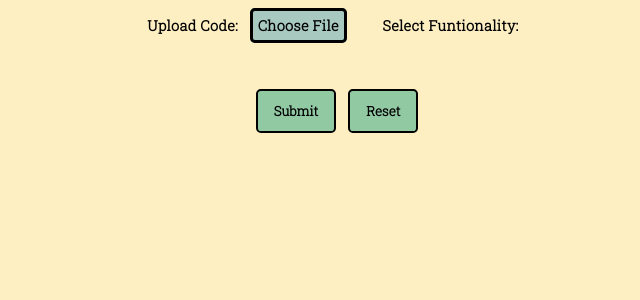
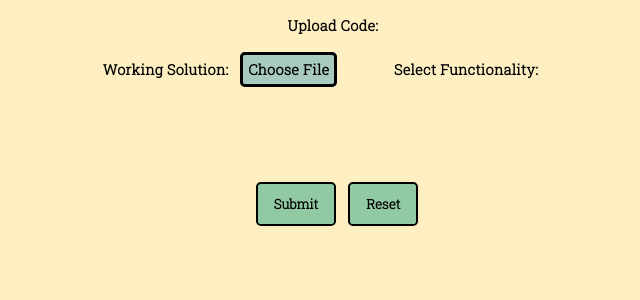
Before and after one commit to ADSteele916/nwhacks2022, a Flask app: page /student in a window 1280 px wide. Shown: the part 96-396 px from the top of the page, without its empty margins (323-963 px from the left). Run offline with Flask 2, Linux system fonts and the light colour scheme.

Commit message:
change list in student

```diff
--- a/templates/student.html
+++ b/templates/student.html
@@ -9,6 +9,8 @@
     <style>
         @import url('https://fonts.googleapis.com/css2?family=Roboto+Slab:wght@300&display=swap');
     </style>
+    <script src="https://ajax.googleapis.com/ajax/libs/jquery/3.5.1/jquery.min.js"></script>
+    <script src="{{url_for('static', filename='js/main.js')}}" type="text/javascript"></script>
     <title></title>
 </head>
 <body>
@@ -22,12 +24,19 @@
             style="width: 400px"  style="height: 200px"
             name="prompt"> -->
             <center>
-            <ul id="menu">
-                <li> Upload Code:
-                <input type = "file" name = "student_file" id="1"
-                /><label for="1">Choose File</label></li>
-                <li>Select Funtionality: </li>
-            </ul>
+            <div id="menu">
+                <span> Upload Code: </span>
+                <div style="display:flex;flex-direction:row;justify-content:center">
+                    <div style="padding: 25px 0;">
+                        Working Solution:
+                        <label for="1">Choose File</label>
+                        <input type="file" name ="student_file"
+                        id="1" class="file-upload" style="display:none;"/>
+                        <p></p>
+                    </div>
+                    <div style="padding: 25px 25px">Select Functionality: </div>
+                </div>
+            </div>
 
             <br><br>
 
```
